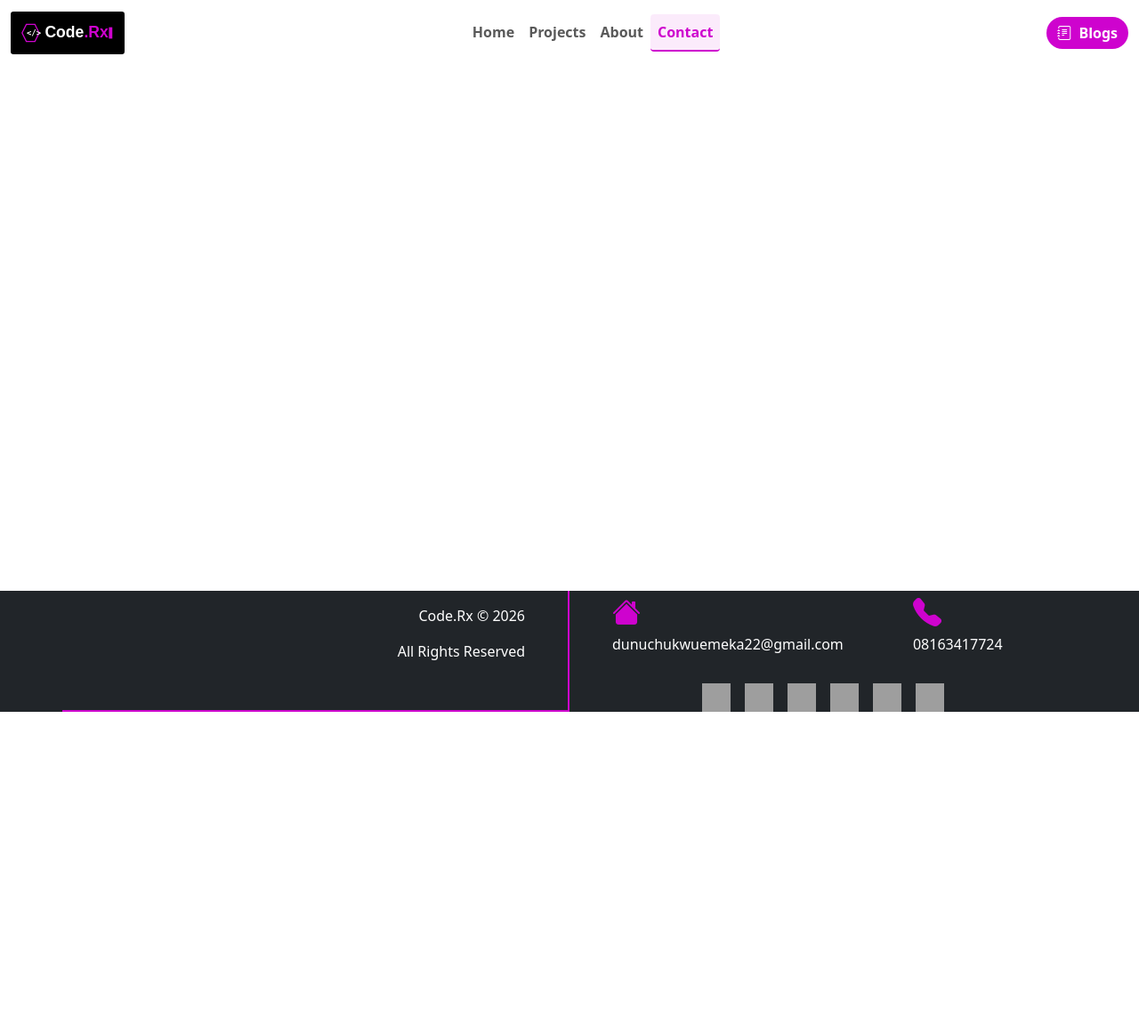
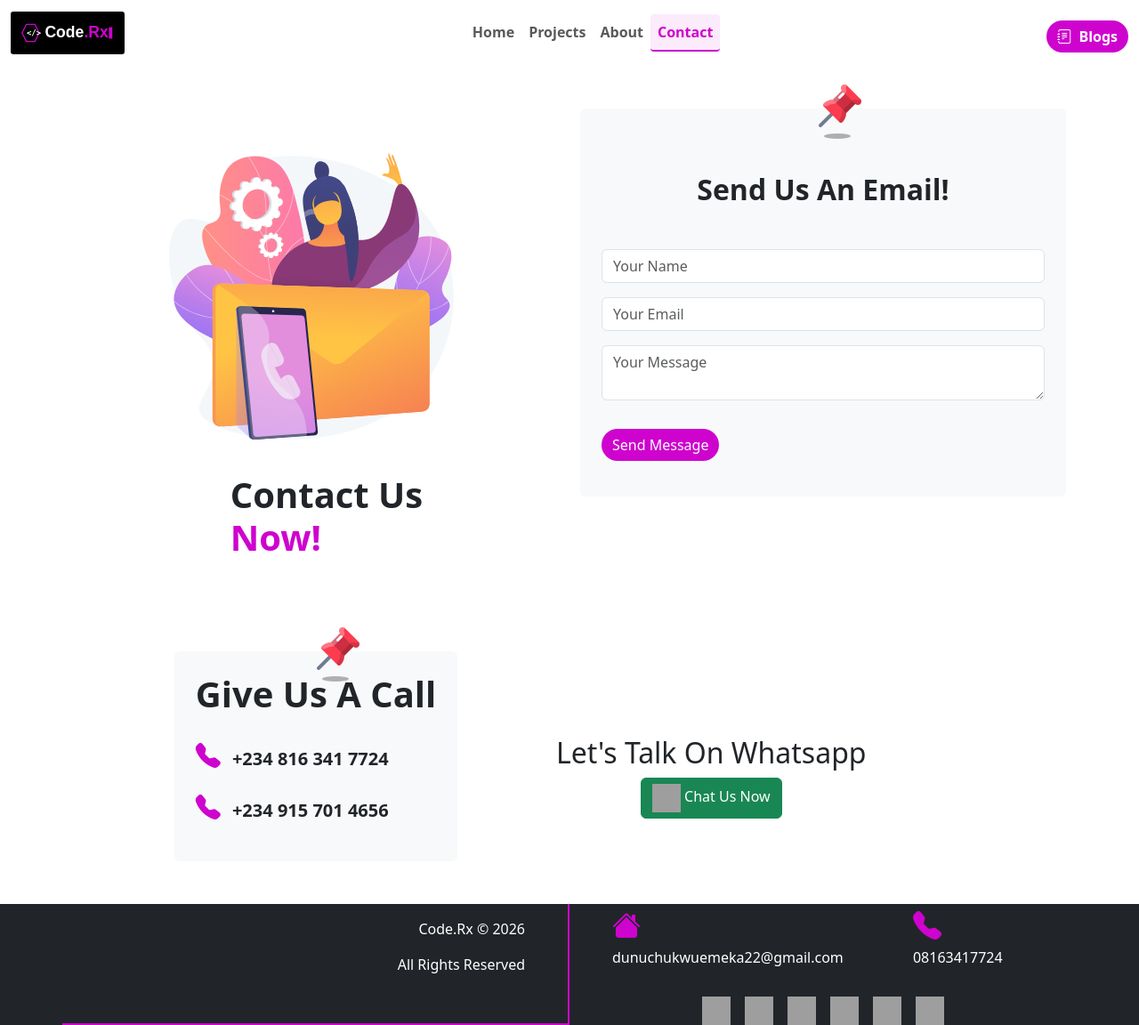
Before and after one commit to LilRex22/Django-Portfolio-website, a Django app: page /contact/ in a window 1280 px wide. Shown: the whole page at 89% size. Before the commit the page ends 800 px from the top, so only its background shows below. Run offline with Django 5.2, Linux system fonts and the light colour scheme; grey boxes are pictures that could not be loaded.

Commit message:
finished the contact us page frontend, will add the message logic when the site is live

```diff
--- a/my_portfolio/views.py
+++ b/my_portfolio/views.py
@@ -1,6 +1,7 @@
 from django.shortcuts import render
 from Projects.models import Project
-
+from django.core.mail import EmailMessage
+from django.conf import settings
 
 
 def home(request):
@@ -16,4 +17,47 @@ def about(request):
     return render(request, 'about.html', {})
 
 def contact(request):
+    form = request.POST
+    if request.method == 'POST' and form.get('name') and form.get('email') and form.get('message'):
+        name = form.get('name')
+        email = form.get('email')
+        message = form.get('message')
+
+        # we send an email to ourselves with the contact form details
+        # email = EmailMessage(
+        #     subject=f'New Contact Form Submission from {name}',
+        #     body=message,
+        #     from_email=email,
+        #     to=[settings.EMAIL_HOST_USER],
+        # )
+        # email.send(fail_silently=False)
+
+        # import requests
+
+        # url = "https://api.brevo.com/v3/smtp/email"
+
+        # headers = {
+        #     "accept": "application/json",
+        #     "api-key": settings.EMAIL_HOST_PASSWORD,
+        #     "content-type": "application/json"
+        # }
+
+        # payload = {
+        #     "sender": {
+        #         "name": "Code.Rex.com",
+        #         "email": "noreply@myapp.com"
+        #     },
+        #     "to": [
+        #         {"email": settings.EMAIL_HOST_USER}
+        #     ],
+        #     "replyTo": {
+        #         "email": email,
+        #         "name": name
+        #     },
+        #     "subject": "Yoo! You have a new contact form submission!",
+        #     "htmlContent": f"Hi, i am {name} and here is my message: <br><br>{message} <br><br>You can reply to me at {email}"
+        # }
+
+        # requests.post(url, json=payload, headers=headers)
+
     return render(request, 'contact.html', {})
--- a/templates/base.html
+++ b/templates/base.html
@@ -37,27 +37,27 @@
                     <div class="d-flex gap-3 align-items-center">
                         <!-- social icons here -->
                         <a href="https://github.com/LilRex22" class="text-decoration-none">
-                            <img width="32" height="32" src="https://img.icons8.com/windows/32/github.png" alt="github"/>
+                            <img loading="lazy" width="32" height="32" src="https://img.icons8.com/windows/32/github.png" alt="github"/>
                         </a>
 
                         <a href="https://www.linkedin.com/in/chukwuemeka-rex-4b3bb63bb/" class="text-decoration-none">
-                            <img width="32" height="32" src="https://img.icons8.com/color/48/linkedin.png" alt="linkedin"/>
+                            <img loading="lazy" width="32" height="32" src="https://img.icons8.com/color/48/linkedin.png" alt="linkedin"/>
                         </a>
 
                         <a href="https://wa.me/08163417724" class="text-decoration-none">
-                            <img width="32" height="32" src="https://img.icons8.com/softteal-gradient/24/whatsapp.png" alt="whatsapp"/>
+                            <img loading="lazy" width="32" height="32" src="https://img.icons8.com/softteal-gradient/24/whatsapp.png" alt="whatsapp"/>
                         </a>
 
                         <a href="" class="text-decoration-none">
-                            <img width="32" height="32" src="https://img.icons8.com/color/48/facebook-new.png" alt="facebook-new"/>
+                            <img loading="lazy" width="32" height="32" src="https://img.icons8.com/color/48/facebook-new.png" alt="facebook-new"/>
                         </a>
 
                         <a href="" class="text-decoration-none">
-                            <img width="32" height="32" src="https://img.icons8.com/fluency/48/instagram-new.png" alt="instagram-new"/>
+                            <img loading="lazy" width="32" height="32" src="https://img.icons8.com/fluency/48/instagram-new.png" alt="instagram-new"/>
                         </a>
 
                         <a href="" class="text-decoration-none">
-                            <img width="32" height="32" src="https://img.icons8.com/ios-filled/50/twitterx--v1.png" alt="twitterx--v1"/>
+                            <img loading="lazy" width="32" height="32" src="https://img.icons8.com/ios-filled/50/twitterx--v1.png" alt="twitterx--v1"/>
                         </a>
                     </div>
                 </div>
--- a/templates/contact.html
+++ b/templates/contact.html
@@ -1,5 +1,45 @@
 {% extends 'base.html' %}
+{% load static %}
+
+{% block content %}
+    <div class="container">
+        <div class="row justify-content-center mt-5">
+            <div class="col-lg-6 col-12 justify-content-center d-flex align-items-center flex-column mb-5">
+                <img src="{% static 'assets/contact.svg' %}" class="img-fluid w-75 w-md-50" loading="lazy" alt="contact">
+                <h3 class="fw-bold display-6 ms-4">Contact Us <br><span style="color: rgb(206, 3, 206);">Now!</span></h3>
+            </div>
+            <div class="col-lg-6 col-12">
+                <form method="post" class="bg-light p-4 rounded position-relative"> {% csrf_token %}
+                    <img src="{% static 'assets/pin.png' %}" alt="pin" class="position-absolute" style="top: -30px; left: 47%;">
+                    <h2 class="text-center fw-bold my-5">Send Us An Email!</h2>
+                    <input type="text" class="form-control mb-3" placeholder="Your Name" name="name" required>
+                    <input type="email" class="form-control mb-3" placeholder="Your Email" name="email" required>
+                    <textarea class="form-control mb-3" placeholder="Your Message" name="message" required></textarea>
+                    <button type="submit" class="btn btn-dark msg-btn my-3">Send Message</button>
+                </form>
+            </div>
+        </div>
+
+        <div class="row justify-content-center mt-5">
+            <div class="col-lg-6 p-4 bg-light rounded mb-5 position-relative" style="width: fit-content;">
+                <img src="{% static 'assets/pin.png' %}" alt="pin" class="position-absolute" style="top: -30px; left: 47%;">
+                <h2 class="fw-bold display-6 mb-4">Give Us A Call</h2>
+                <p class="fw-bold lead">
+                    <i class="bi bi-telephone-fill fs-3 me-2" style="color: rgb(206, 3, 206);"></i>
+                    +234 816 341 7724</p>
+                <p class="fw-bold lead">
+                    <i class="bi bi-telephone-fill fs-3 me-2" style="color: rgb(206, 3, 206);"></i>
+                    +234 915 701 4656</p>
+            </div>
+
+            <div class="col-lg-6 d-flex flex-column align-items-center justify-content-center">
+                <h2>Let's Talk On Whatsapp</h2>
+                <a href="https://wa.me/08163417724" class="btn btn-success">
+                    <img loading="lazy" width="32" height="32" src="https://img.icons8.com/softteal-gradient/24/whatsapp.png" alt="whatsapp"/>
+                    Chat Us Now</a>
+            </div>
+        </div>
 
 
-{% block content %}
+    </div>
 {% endblock %}
--- a/templates/navbar.html
+++ b/templates/navbar.html
@@ -31,8 +31,8 @@
             </ul>
         </div>
 
-        <div class="d-flex align-items-center d-none d-lg-block">
-            <a class="btn btn-dark msg-btn fw-bold" href="#">
+        <div class="d-flex align-items-center d-none d-lg-block mt-4 mt-lg-0">
+            <a class="btn btn-dark msg-btn fw-bold mt-2" href="#">
                 <i class="bi bi-journal-text me-1"></i>
                 Blogs</a>
         </div>
```
Also changed, not shown: my_portfolio/settings.py (+12 -0 lines), templates/about.html (+5 -5 lines), templates/home.html (+22 -22 lines), templates/projects.html (+8 -7 lines), static/assets/contact.svg (added).
